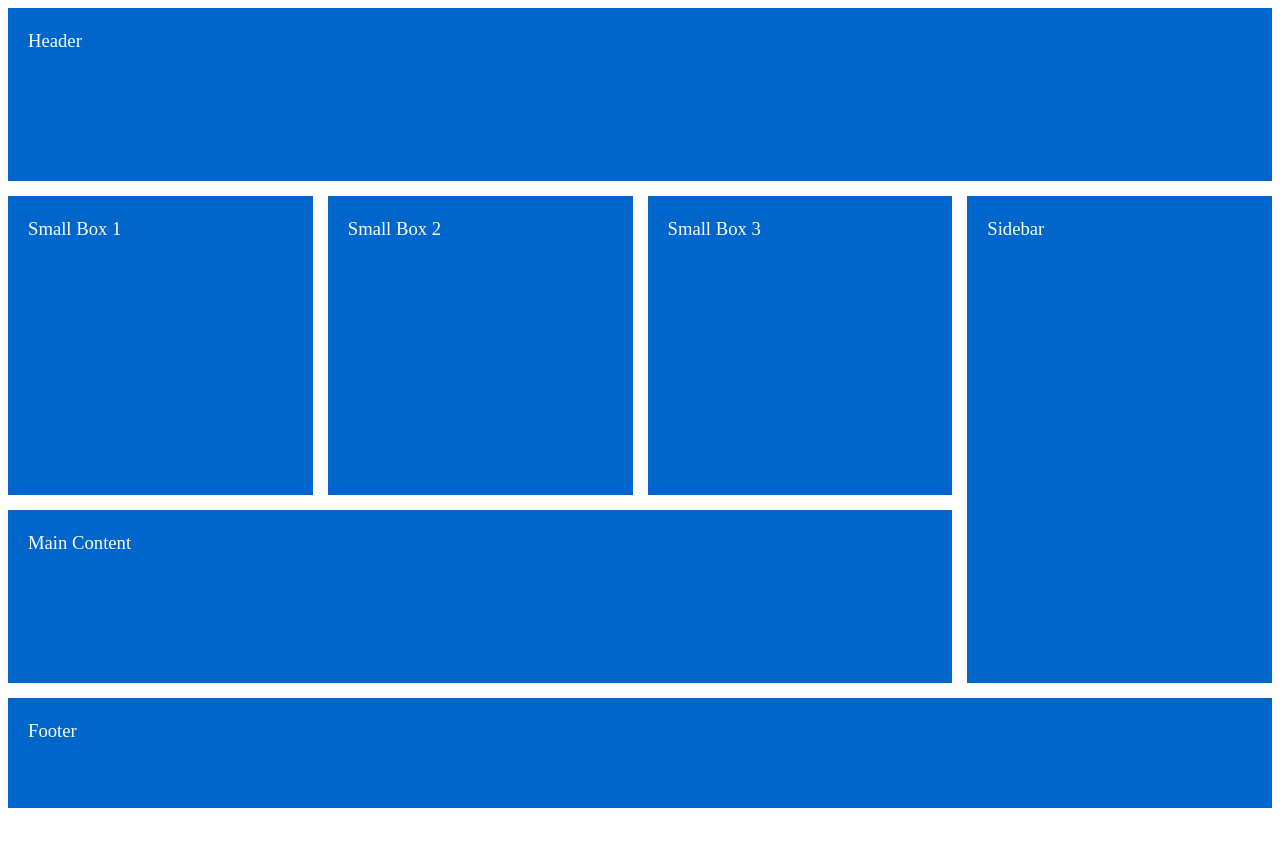
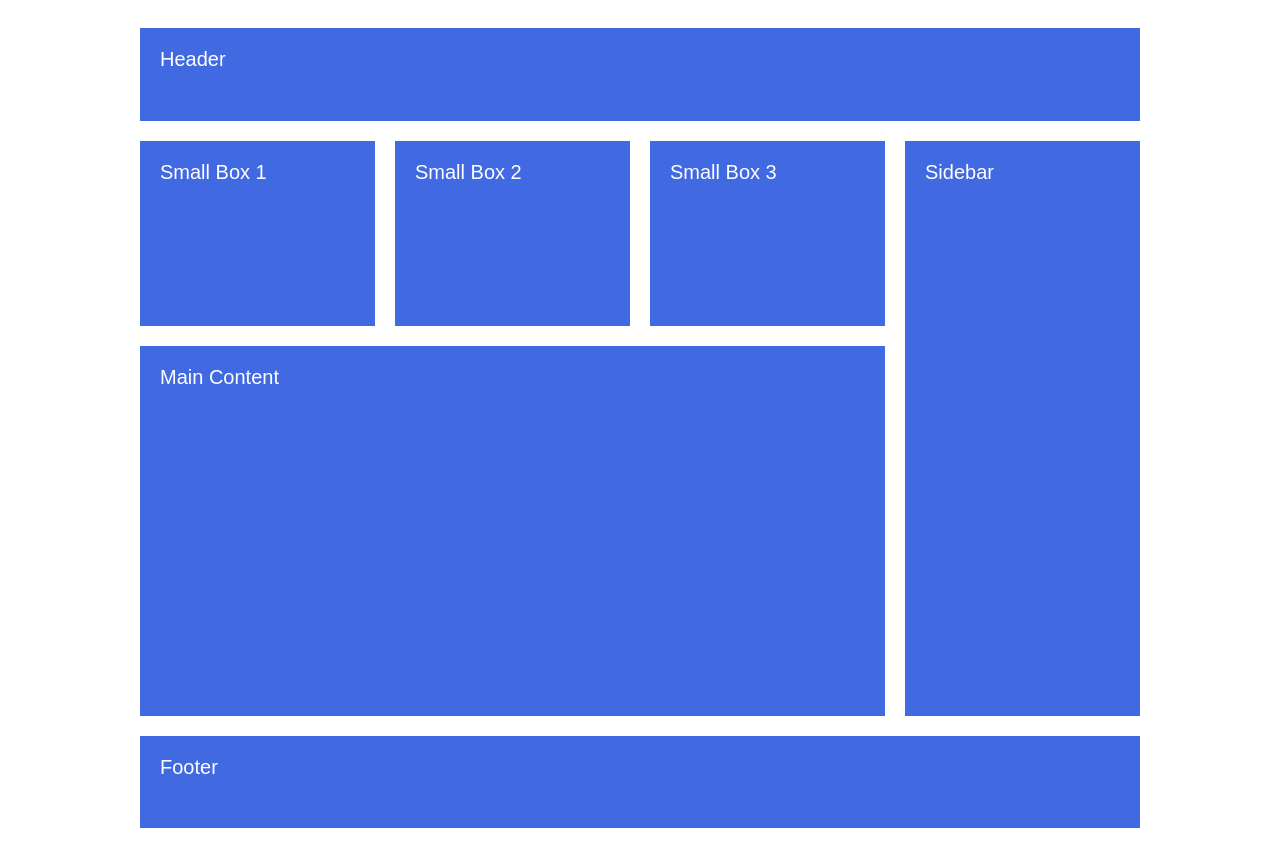
Before and after one commit to Talha-35/Coding-Challenge---002-CSS-Blog, a plain HTML site: page index.html in a window 1280 px wide. Before the commit the page ends 816 px from the top, so only its background shows below. Drawn offline with Linux system fonts and the light colour scheme.

Commit message:
index und style files uploaded

```diff
--- a/index.html
+++ b/index.html
@@ -1,20 +1,20 @@
 <!DOCTYPE html>
-<html lang="en">
-<head>
-    <meta charset="UTF-8">
-    <meta name="viewport" content="width=device-width, initial-scale=1.0">
-    <title>Document</title>
-    <link rel="stylesheet" href="style.css">
-</head>
-<body>
+<html>
+  <head>
+    <meta charset="utf-8" />
+    <title>Clarusway</title>
+    <link rel="stylesheet" type="text/css" href="style.css" />
+  </head>
+  <body>
+
     <div class="container">
-        <div id="item1" class="item"> <br> Header</div>
-        <div id="item2" class="item"><br>Small Box 1</div>
-        <div id="item3" class="item"><br>Small Box 2</div>
-        <div id="item4" class="item"><br>Small Box 3</div>
-        <div id="item5" class="item"><br>Sidebar</div>
-        <div id="item6" class="item"><br>Main Content</div>
-        <div id="item7" class="item"><br>Footer</div>
-      </div>
-</body>
+      <header class="header">Header</header>
+      <div class="small-box-1">Small box 1</div>
+      <div class="small-box-2">Small box 2</div>
+      <div class="small-box-3">Small box 3</div>
+      <aside class="sidebar">Sidebar</aside>
+      <main class="main">main content</main>
+      <footer class="footer">footer</footer>
+    </div>
+  </body>
 </html>
--- a/style.css
+++ b/style.css
@@ -1,53 +1,58 @@
 .container {
-    height: 100vh;
-    display: grid;
-    grid-template-columns: repeat(4, 1fr);
-    grid-template-rows: repeat(13, 1fr);
-    gap: 15px;
-    grid-template-areas:
-      "header header header header"
-      "header header header header"
-      "header header header header"
-      "Small-Box-1 Small-Box-2 Small-Box-3 Sidebar"
-      "Small-Box-1 Small-Box-2 Small-Box-3 Sidebar"
-      "Small-Box-1 Small-Box-2 Small-Box-3 Sidebar"
-      "Small-Box-1 Small-Box-2 Small-Box-3 Sidebar"
-      "Small-Box-1 Small-Box-2 Small-Box-3 Sidebar"
-      "Main-Content Main-Content Main-Content Sidebar"
-      "Main-Content Main-Content Main-Content Sidebar"
-      "Main-Content Main-Content Main-Content Sidebar"
-      "Footer Footer Footer Footer"
-      "Footer Footer Footer Footer";
+  font-family:sans-serif;
+  margin:0 auto;
+  color:rgb(255, 255, 255);
+  padding:20px; /* biraz açalım doğru düzgün gözüksün */
+  width:1000px;
+  height:100vh;   /* 1000px aynı gibi */
+  text-transform:capitalize;
+
+  display:grid;
+  grid-gap:20px;  /* kutular arası boşluk vermek için kullanılır*/
+  /* grid-row-gap: 5px;
+  grid-column-gap: 10px ;
+  yukardaki ile aynı sonucu verir
+  grid-gap: 5px 10px; */
+
+  grid-template-rows:1fr 2fr 4fr 1fr ;
+  grid-template-columns:repeat(4,1fr);
+    /* üstteki kod ile aynı:
+   grid-template: 1fr 2fr 4fr 1fr / repeat(4,1fr) ; */
+}
+.container > * {
+
+    background-color:royalblue;
+    padding:20px;
+    font-size:20px;
   }
 
-  #item1 {
-    grid-area: header;
-  }
-  #item2 {
-    grid-area: Small-Box-1;
-  }
-  #item3 {
-    grid-area: Small-Box-2;
-  }
-  #item4 {
-    grid-area: Small-Box-3;
-  }
-  #item5 {
-    grid-area: Sidebar;
-  }
-  #item6 {
-    grid-area: Main-Content;
-  }
-  #item7 {
-    grid-area: Footer;
-  }
-  .item {
-    height: 100%;
+.header{
+  /* grid-area:1/1/2/-1; */
 
-    background-color: rgb(0, 102, 204);
-    display: flex;
-    color: white;
-    padding-left: 20px;
-    padding-top:  ;
-    font-size: 14pt;
-  }
+  /* grid-row: 1 / 2;
+  grid-column: 1 / -1 ; */
+
+
+  grid-row-start:1 ;
+  /* (satırdaki ikinci çizgi) */
+  grid-row-end: 2;
+  /* (satırdaki üçüncü çizgi) */
+  grid-column-start:1 ;
+  /* (satırdaki üçüncü çizgi) */
+  grid-column-end: -1;
+  /* (sütundaki üçüncü çizgi) */
+
+
+}
+.sidebar{
+  grid-area:2/4/4/5
+
+}
+
+.main{
+  grid-area:3/1/4/4;
+}
+
+.footer{
+  grid-area:4/1/5/-1;
+}
```
